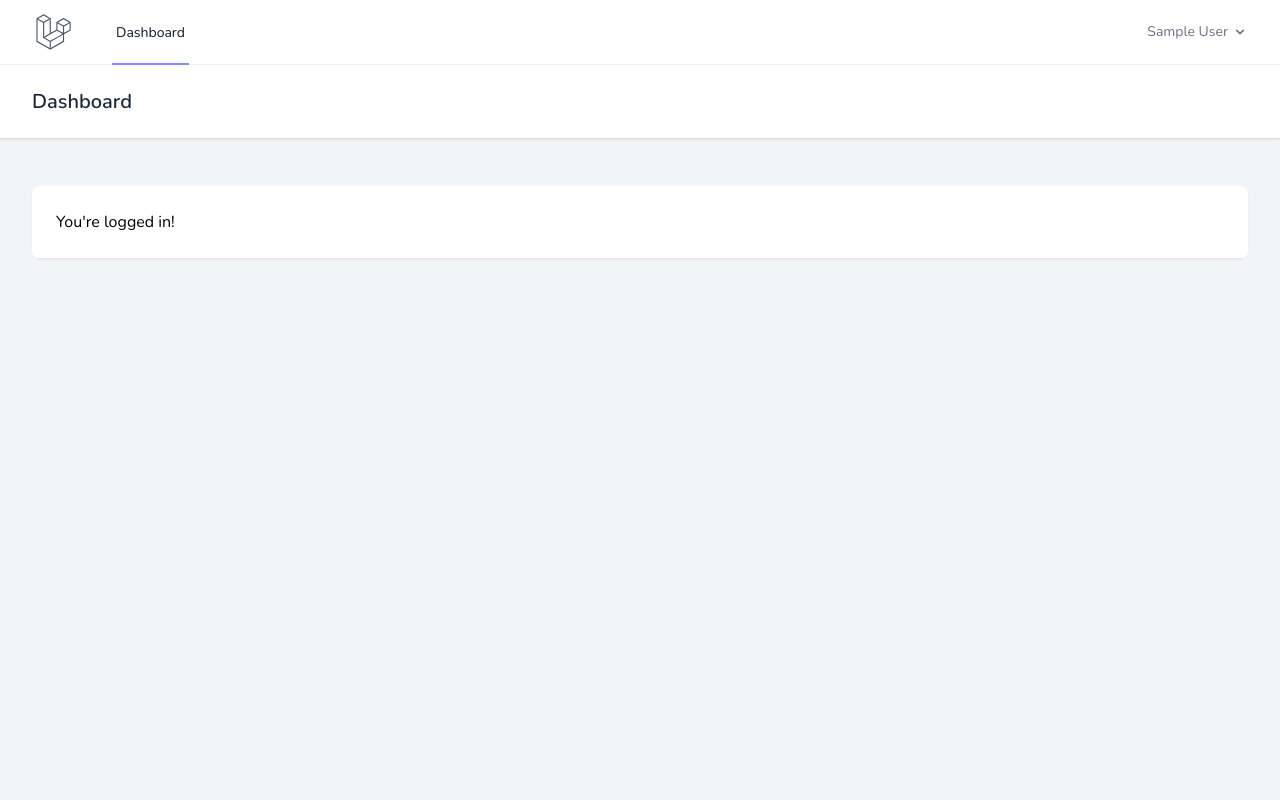
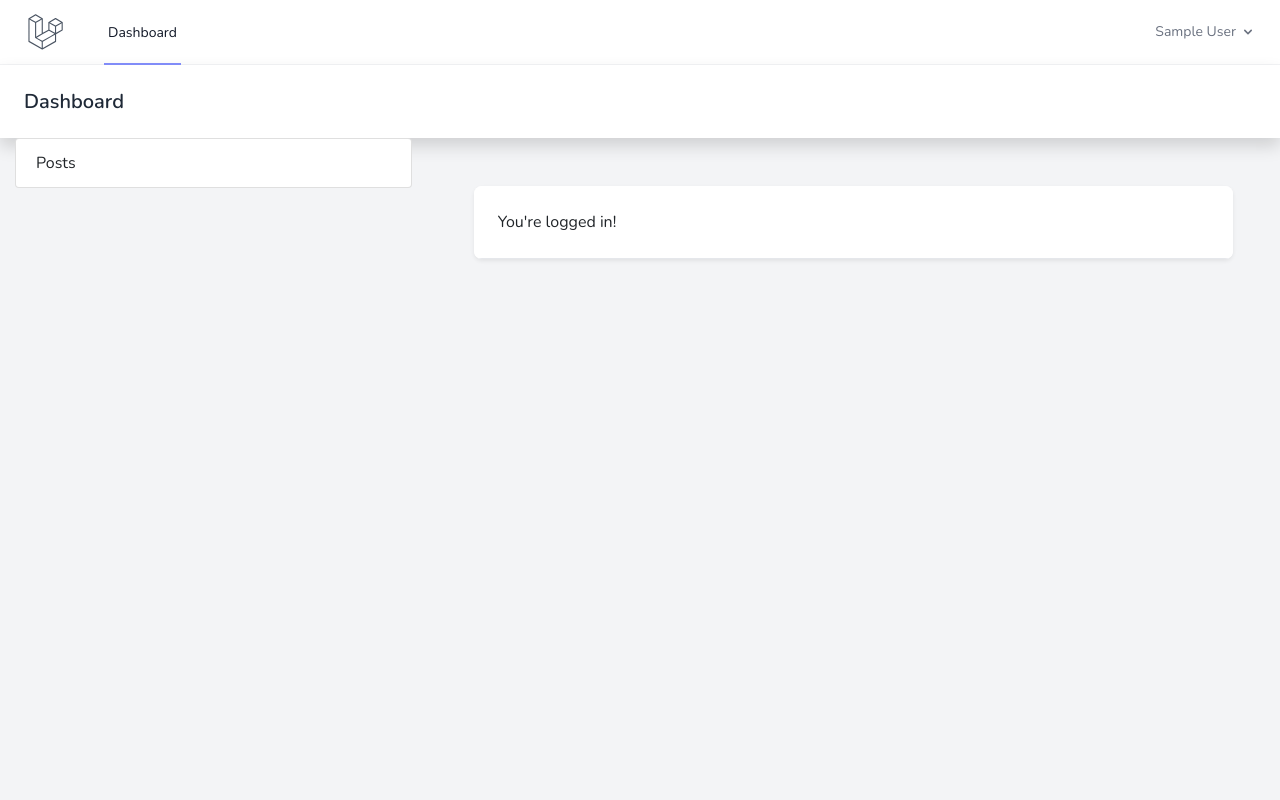
Before and after one commit to markDub77/laravel-cms, a Laravel app: page /dashboard in a window 1280 px wide. Run offline with Laravel 8, Linux system fonts and the light colour scheme; the visitor is signed in with stand-in values (Sample User, id 1); style sheets or scripts are compiled from the project's sources.

Commit message:
adding left col

```diff
--- a/resources/views/layouts/app.blade.php
+++ b/resources/views/layouts/app.blade.php
@@ -11,6 +11,7 @@
         <link rel="stylesheet" href="https://fonts.googleapis.com/css2?family=Nunito:wght@400;600;700&display=swap">
 
         <!-- Styles -->
+        <link rel="stylesheet" href="https://maxcdn.bootstrapcdn.com/bootstrap/4.5.2/css/bootstrap.min.css">
         <link rel="stylesheet" href="{{ asset('css/app.css') }}">
 
         <!-- Scripts -->
@@ -29,7 +30,20 @@
 
             <!-- Page Content -->
             <main>
-                {{ $slot }}
+                <div class="container">
+                    <div class="row">
+                        <div class="col-md-4">
+                            <ul class="list-group">
+                                <li class="list-group-item">
+                                    <a href="">Posts</a>
+                                </li>
+                            </ul>
+                        </div>
+                        <div class="col-md-8">
+                            {{ $slot }}
+                        </div>
+                    </div>
+                </div>
             </main>
         </div>
     </body>
```
Also changed, not shown: app/Models/category.php (added, +11 -0 lines), app/Models/post.php (added, +11 -0 lines), README.md, database/migrations/2021_09_30_124925_create_posts_table.php (added), database/migrations/2021_09_30_125055_create_categories_table.php (added), 1 other file.
